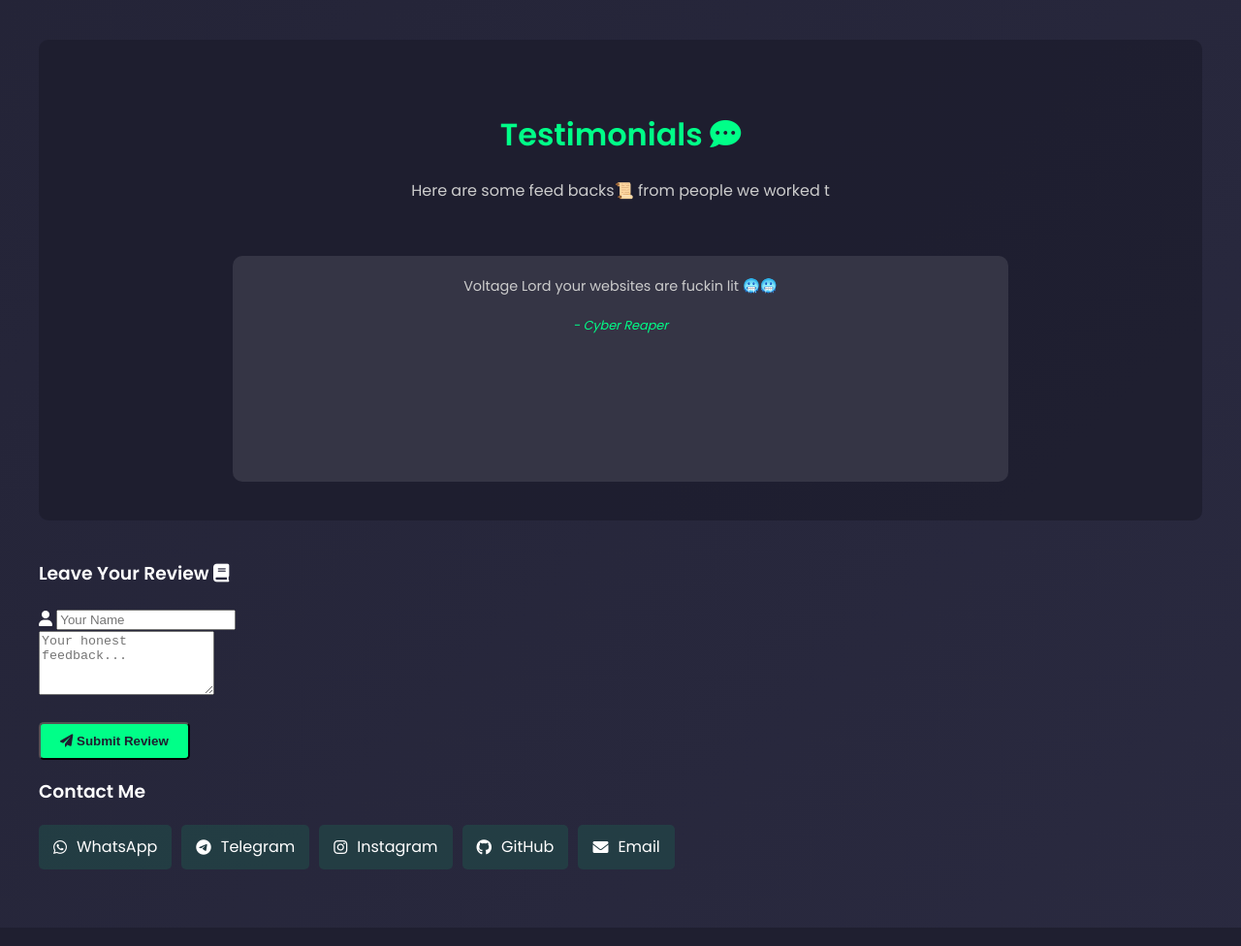
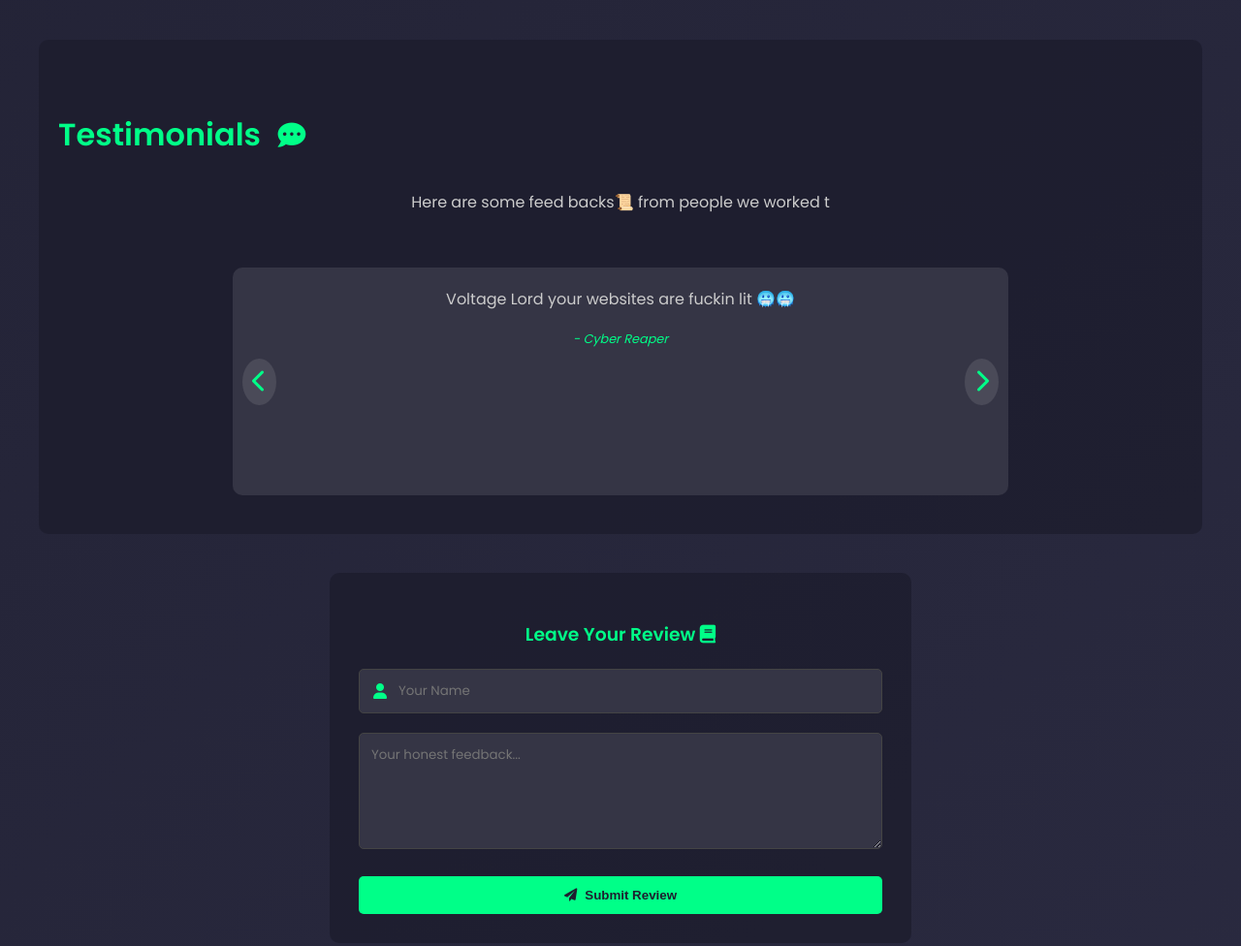
Before and after one commit to TherealVoltageLord/Voltage-Portfolio, a website: page index.html in a window 1280 px wide. Shown: the part 2360-3336 px from the top of the page at 97% size. Drawn offline with Linux system fonts and the light colour scheme.

Commit message:
Update styles.css

```diff
--- a/styles.css
+++ b/styles.css
@@ -224,7 +224,7 @@ header p {
   color: #ccc;
   margin: 0 0 15px;
 }
-
+/* Testimonials Section */
 #testimonials {
   padding: 40px 20px;
   background: rgba(30, 30, 47, 0.9);
@@ -232,11 +232,18 @@ header p {
   margin: 40px 0;
 }
 
-#testimonials h3 {
+#testimonials h3{
   font-size: 2rem;
   color: #00ff88;
-  text-align: center;
-  margin-bottom: 20px;
+  text-allign: center;
+  margin-button: 20px;
+}
+
+#testimonials h3 i {
+  color: #00ff88;
+  margin-left: 10px;
+  font-size: 0.9em;
+  vertical-align: middle;
 }
 
 .testimonial-intro {
@@ -247,13 +254,13 @@ header p {
   margin: 0 auto 20px;
   line-height: 1.6;
   height: 60px;
-  overflow: hidden;
+  overflow: hiddden;
 }
 
 .testimonial-container {
   position: relative;
   display: flex;
-  align-items: center;
+  allign-items: center;
   justify-content: center;
   width: 100%;
   max-width: 800px;
@@ -272,24 +279,27 @@ header p {
   border-radius: 10px;
   padding: 20px;
   min-width: 100%;
+  text-allign: center;
+  flex: 0 0 100%;
   text-align: center;
-  flex: 0 0 100%;
   box-sizing: border-box;
 }
 
 .testimonial-card p {
-  font-size: 0.9rem;
+  font-size: o.9rem;
   color: #ccc;
   margin: 0 0 15px;
 }
 
 .testimonial-card span {
+  color: #00ff88;
   font-size: 0.8rem;
-  color: #00ff88;
   font-style: italic;
 }
 
 .carousel-arrow {
+  position: absolute;
+  top: 50%;
   background: rgba(255, 255, 255, 0.1);
   border: none;
   color: #00ff88;
@@ -297,11 +307,9 @@ header p {
   padding: 10px;
   border-radius: 50%;
   cursor: pointer;
+  z-index: 10;
+  transform: translateY(-50%);
   transition: background 0.3s;
-  position: absolute;
-  top: 50%;
-  transform: translateY(-50%);
-  z-index: 10;
 }
 
 .carousel-arrow:hover {
@@ -309,11 +317,79 @@ header p {
 }
 
 .left-arrow {
-  left: -50px;
+  left: 10px;
 }
 
 .right-arrow {
-  right: -50px;
+  right: 10px;
+}
+
+#add-review {
+  background: rgba(30, 30, 47, 0.9);
+  padding: 30px;
+  border-radius: 10px;
+  max-width: 600px;
+  margin: 40px auto;
+  box-sizing: border-box; /* Add this to contain all child elements */
+}
+
+#add-review h3 {
+  color: #00ff88;
+  text-align: center;
+  margin-bottom: 20px;
+}
+
+.form-group {
+  margin-bottom: 20px;
+  position: relative; /* Add this for proper icon positioning */
+}
+
+.form-group input,
+.form-group textarea {
+  width: 100%;
+  padding: 12px 12px 12px 40px; /* Adjusted padding for icon */
+  background: rgba(255, 255, 255, 0.1);
+  border: 1px solid #444;
+  border-radius: 5px;
+  color: white;
+  font-family: 'Poppins', sans-serif;
+  box-sizing: border-box; /* Add this */
+}
+
+.form-group textarea {
+  min-height: 120px;
+  resize: vertical;
+  padding: 12px; /* Reset padding for textarea */
+}
+
+/* Input icon styling */
+.form-group .fa-user {
+  position: absolute;
+  left: 15px;
+  top: 50%;
+  transform: translateY(-50%);
+  color: #00ff88;
+  z-index: 2;
+}
+
+#review-form button {
+  width: 100%;
+  padding: 12px;
+  background: #00ff88;
+  color: #1e1e2f;
+  border: none;
+  border-radius: 5px;
+  font-weight: 600;
+  cursor: pointer;
+  transition: background 0.3s;
+  display: flex;
+  align-items: center;
+  justify-content: center;
+  gap: 8px;
+}
+
+#review-form button:hover {
+  background: #00cc66;
 }
 
 .contact-links {
```
